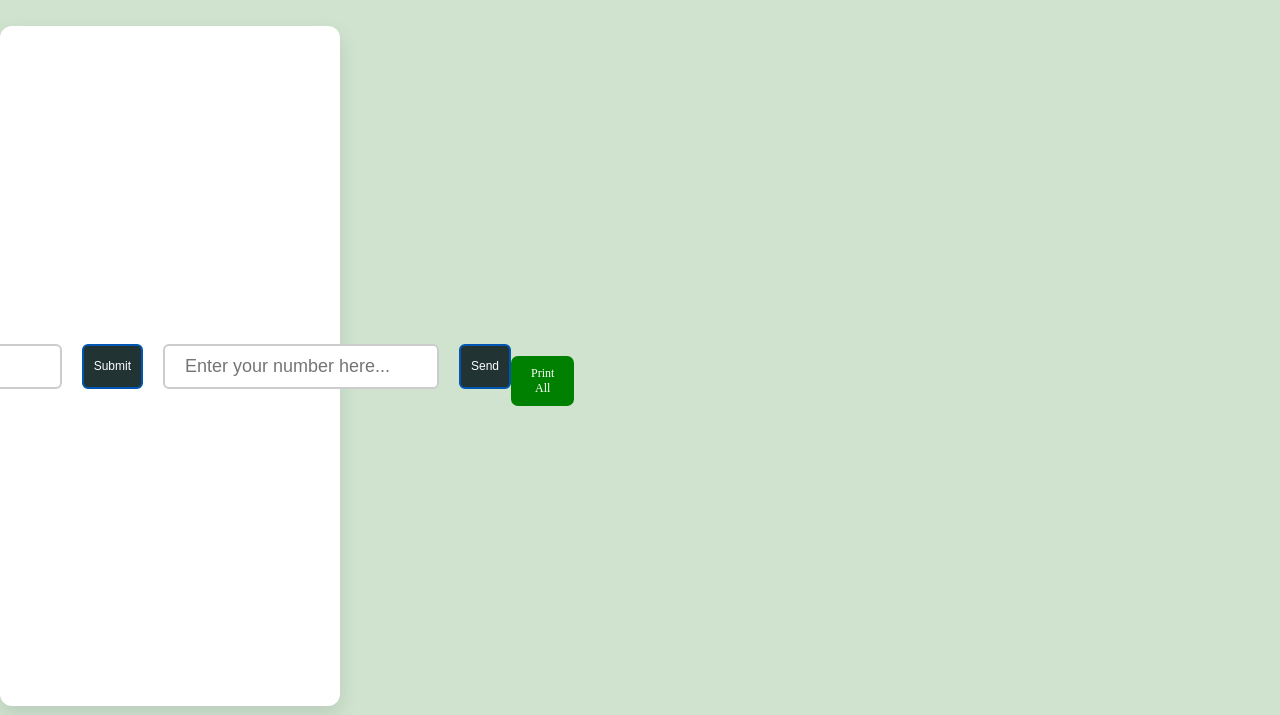
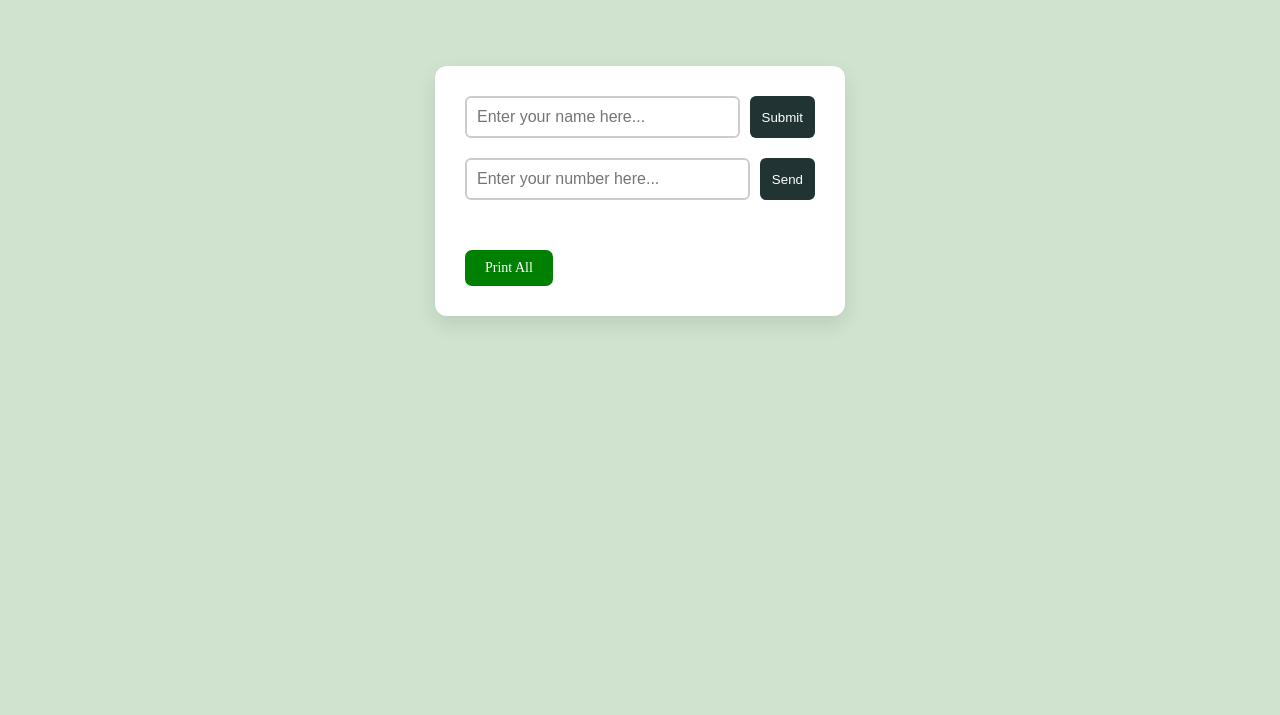
Before and after one commit to Jattyjardez/Jardez-website-2, a plain HTML site: page index.html in a window 1280 px wide. Shown: the part 125-840 px from the top of the page. After the commit the page ends 800 px from the top, so only its background shows below. Drawn offline with Linux system fonts and the light colour scheme.

Commit message:
Update style.css

```diff
--- a/style.css
+++ b/style.css
@@ -2,39 +2,68 @@ body {
   font-family: Arial, sans-serif;
   background: #cfe3cf;
   margin: 0;
-  padding: 0;
   min-height: 100vh;
-  //display: flex;
-  justify-content: center;
+
+  display: flex;
+  flex-direction: column;
   align-items: center;
 }
 
+h1 {
+  color: #0056b3;
+  text-align: center;
+  font-size: 40px;
+  margin-top: 40px;
+}
+
 .form-container {
-  display: flex;
-  justify-content: center;
-  align-items: center;
   background: white;
-  padding: 20px;
+  padding: 30px;
   border-radius: 12px;
   box-shadow: 0 8px 20px rgba(0, 0, 0, 0.1);
-  width: 300px;
-  height: 80vh;
-  /*margin-right: -300px;*/
+  width: 350px;
+  margin-top: 40px;
+
+  display: flex;
+  flex-direction: column;
+  gap: 20px;
 }
 
 .field {
   display: flex;
-  gap: 20px;
-  margin-top: 20px;
-  margin-bottom: 20px;
-  margin-left: 20px;
+  gap: 10px;
 }
 
 input {
   flex: 1;
-  padding: 10px 20px;
+  padding: 10px;
   border: 2px solid #ccc;
   border-radius: 6px;
+  font-size: 16px;
+}
+
+button {
+  padding: 8px 12px;
+  border: none;
+  border-radius: 6px;
+  background: #233;
+  color: white;
+  cursor: pointer;
+}
+
+button:hover {
+  background: #0056b3;
+}
+
+#printButton {
+  background: green;
+  padding: 10px;
+  font-size: 14px;
+}
+
+#printButton:hover {
+  background-color: #209;
+}  border-radius: 6px;
   font-size: 18px;
 }
 
```
